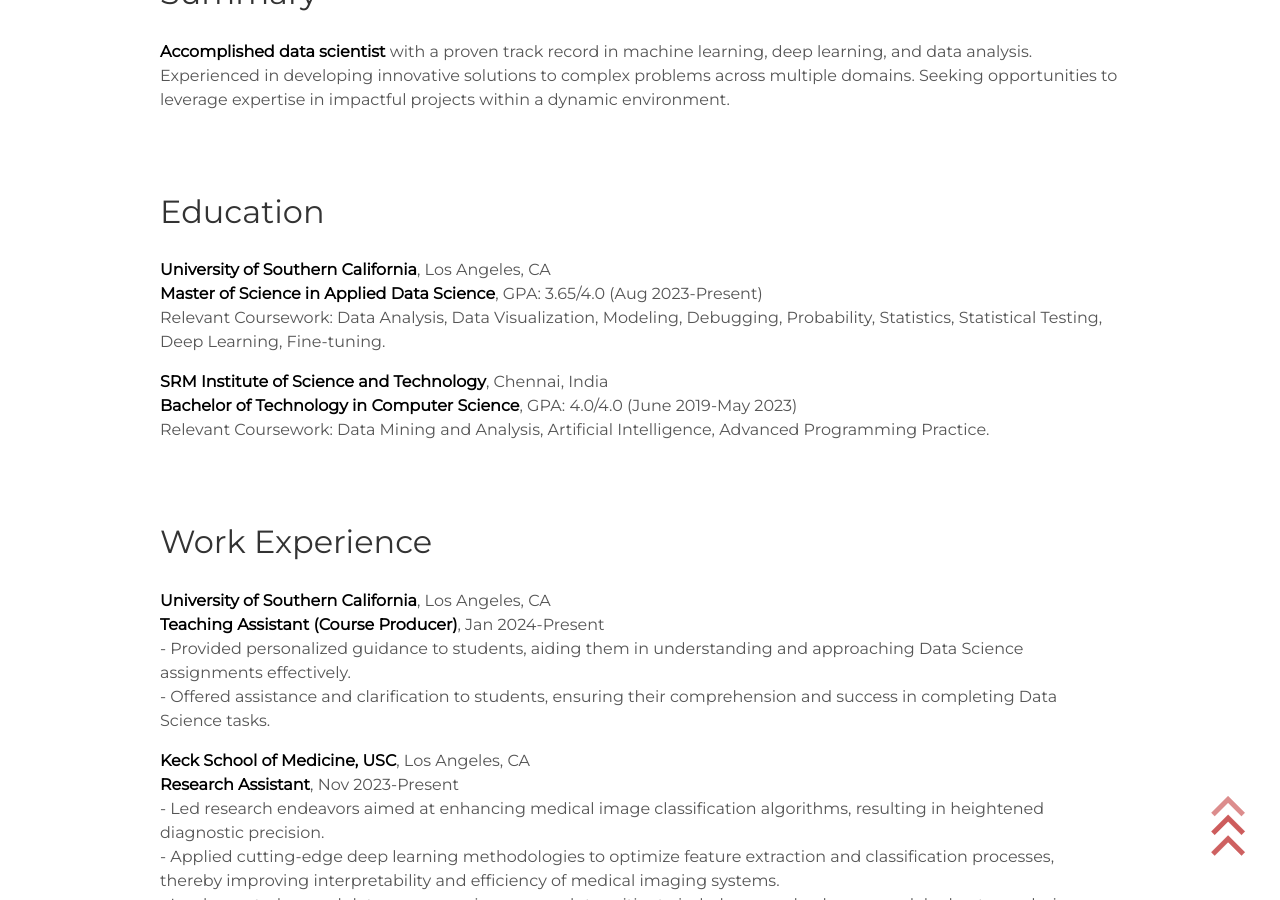
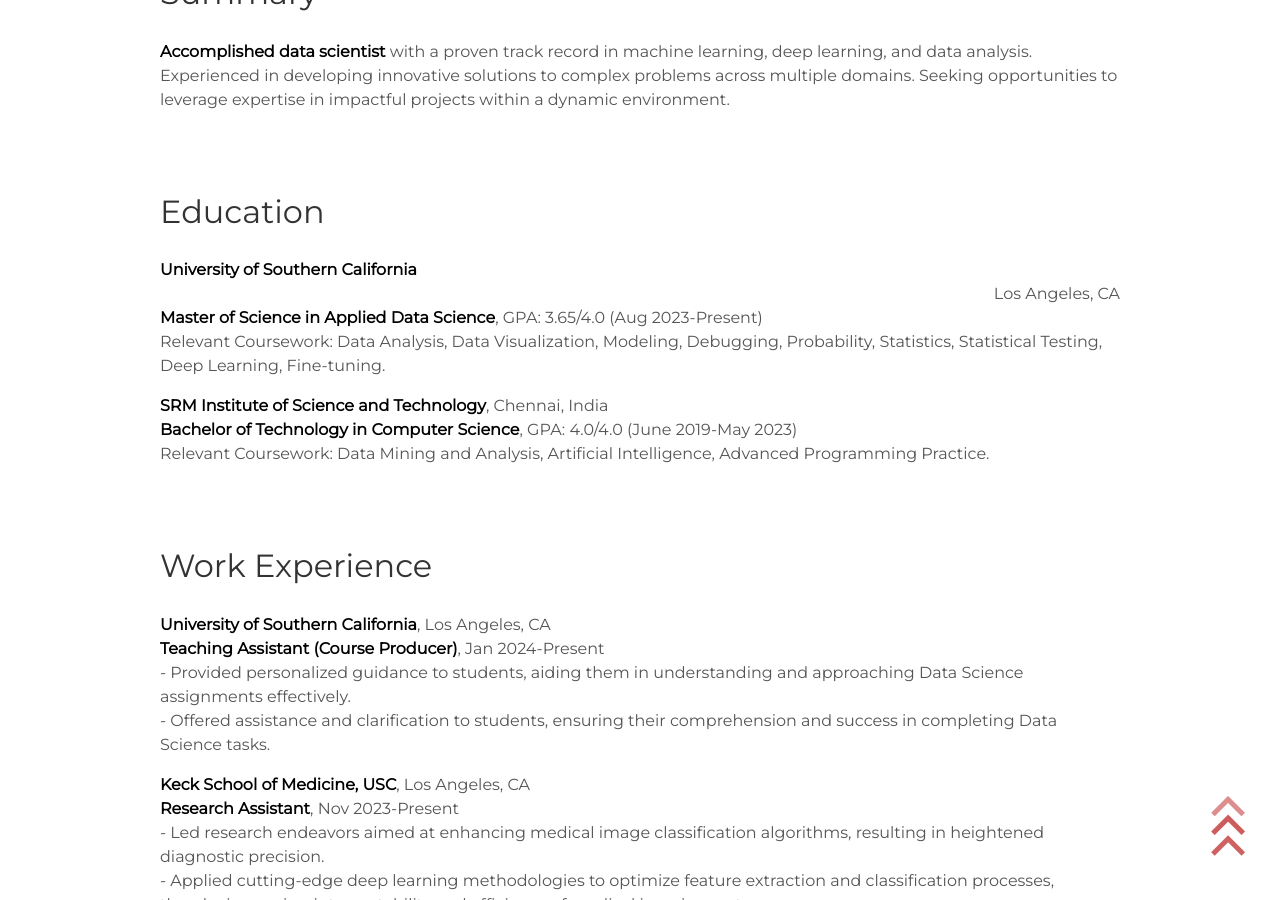
Before and after one commit to helloitsdaksh/portfolio, a Jekyll site: the page built from index.html, in a window 1280 px wide and 900 px high, scrolled down 3181 px. Built offline with Jekyll 4.4.1, drawn with Linux system fonts in a browser that asks for light colours.

```diff
--- a/_includes/resume.html
+++ b/_includes/resume.html
@@ -24,7 +24,7 @@
 <div id="education">
   <h2>Education</h2>
   <p>
-    <strong>University of Southern California</strong>, Los Angeles, CA<br>
+    <strong>University of Southern California</strong><span style="display: block; text-align: right;">Los Angeles, CA</span>
     <strong>Master of Science in Applied Data Science</strong>, GPA: 3.65/4.0 (Aug 2023-Present)<br>
     Relevant Coursework: Data Analysis, Data Visualization, Modeling, Debugging, Probability, Statistics, Statistical Testing, Deep Learning, Fine-tuning.
   </p>
```
